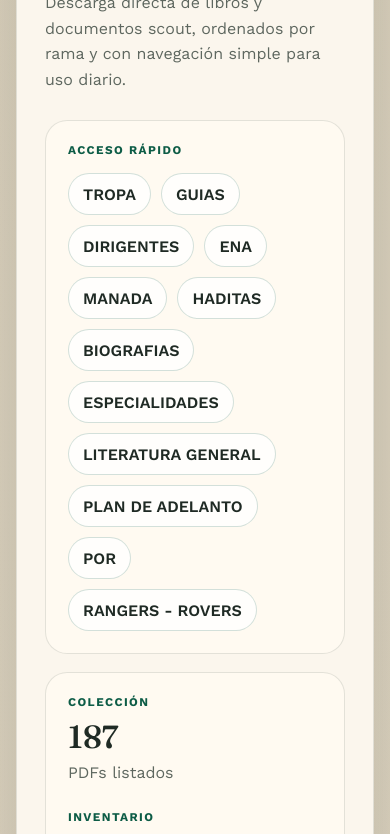
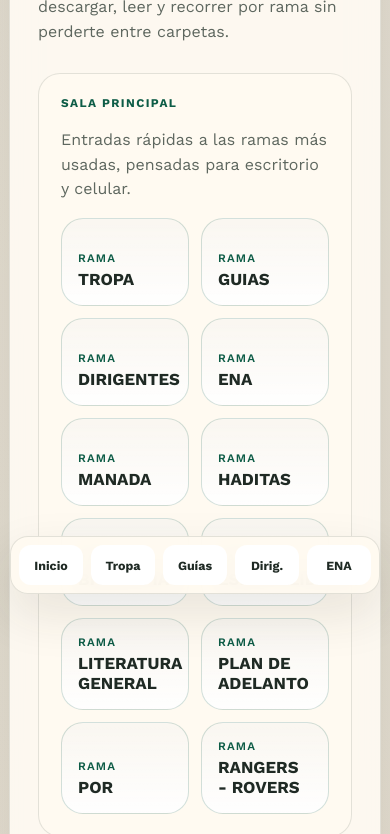
Before and after one commit to NachoPDFdev/Biblioteca-scout-chile, a plain HTML site: page index.html in a window 390 px wide. Shown: the part 238-1072 px from the top of the page. Drawn offline with nearby package versions, Linux system fonts and the light colour scheme.

Commit message:
Add back-to-top, mobile dock and UI polish
Introduce page navigation and visual refinements.

- JavaScript: wire up a #back-to-top button, add smooth scroll-to-top handler, listen for Escape to close the viewer, add a scroll listener and syncScrollUi() to toggle back-to-top visibility, and update quick-nav rendering to include a kicker label.
- HTML: add a top anchor, back-to-top button, mobile dock with common anchors, and refine hero copy and panel labels.
- CSS: new color variable and hero decoration, convert quick-nav to a responsive grid and style quick links (kicker + strong title), add shelf-copy, make controls sticky, add category section accent bar, card hover elevation, back-to-top styling/animations, and responsive rules for the mobile dock and layout spacing.

Purpose: improve navigation on long pages (desktop + mobile), increase discoverability of branches in the quick nav, and apply visual polish for a better reading/interaction experience.

```diff
--- a/app.js
+++ b/app.js
@@ -24,6 +24,7 @@ const els = {
   viewerTitle: document.querySelector("#viewer-title"),
   viewerOpen: document.querySelector("#viewer-open"),
   viewerClose: document.querySelector("#viewer-close"),
+  backToTop: document.querySelector("#back-to-top"),
 };
 
 const COLLATOR = new Intl.Collator("es", { sensitivity: "base" });
@@ -50,6 +51,14 @@ async function boot() {
   });
   els.viewerClose.addEventListener("click", closeViewer);
   els.viewerBackdrop.addEventListener("click", closeViewer);
+  els.backToTop.addEventListener("click", () => {
+    window.scrollTo({ top: 0, behavior: "smooth" });
+  });
+  document.addEventListener("keydown", (event) => {
+    if (event.key === "Escape" && !els.viewer.hidden) closeViewer();
+  });
+  window.addEventListener("scroll", syncScrollUi, { passive: true });
+  syncScrollUi();
 }
 
 function renderCategories() {
@@ -77,7 +86,7 @@ function renderQuickNav() {
     const link = document.createElement("a");
     link.className = "quick-link";
     link.href = `#section-${slugify(category)}`;
-    link.textContent = formatCategory(category);
+    link.innerHTML = `<span class="quick-link-kicker">Rama</span><strong>${formatCategory(category)}</strong>`;
     els.quickNav.appendChild(link);
   }
 }
@@ -212,3 +221,7 @@ function closeViewer() {
   els.viewerFrame.src = "";
   document.body.style.overflow = "";
 }
+
+function syncScrollUi() {
+  els.backToTop.classList.toggle("is-visible", window.scrollY > 420);
+}
--- a/index.html
+++ b/index.html
@@ -10,16 +10,20 @@
     <link rel="stylesheet" href="./styles.css">
   </head>
   <body>
+    <a id="top"></a>
     <main class="page-shell">
       <section class="hero">
-        <p class="eyebrow">Biblioteca digital</p>
-        <h1>Biblioteca Scout Chilena Rescatada</h1>
-        <p class="hero-copy">
-          Descarga directa de libros y documentos scout, ordenados por rama y con navegación simple para uso diario.
-        </p>
+        <div class="hero-copywrap">
+          <p class="eyebrow">Biblioteca digital</p>
+          <h1>Biblioteca Scout Chilena Rescatada</h1>
+          <p class="hero-copy">
+            Una sala de lectura scout para descargar, leer y recorrer por rama sin perderte entre carpetas.
+          </p>
+        </div>
         <div class="hero-grid">
           <article class="hero-panel hero-panel-wide">
-            <p class="panel-label">Acceso rápido</p>
+            <p class="panel-label">Sala principal</p>
+            <p class="shelf-copy">Entradas rápidas a las ramas más usadas, pensadas para escritorio y celular.</p>
             <div class="quick-nav" id="quick-nav"></div>
           </article>
           <article class="hero-panel stats-panel">
@@ -57,6 +61,18 @@
 
       <section class="sections" id="sections"></section>
     </main>
+
+    <button class="back-to-top" id="back-to-top" type="button" aria-label="Volver arriba">
+      ↑ Arriba
+    </button>
+
+    <nav class="mobile-dock" aria-label="Accesos móviles">
+      <a href="#top" class="dock-link">Inicio</a>
+      <a href="#section-tropa" class="dock-link">Tropa</a>
+      <a href="#section-guias" class="dock-link">Guías</a>
+      <a href="#section-dirigentes" class="dock-link">Dirig.</a>
+      <a href="#section-ena" class="dock-link">ENA</a>
+    </nav>
 
     <template id="section-template">
       <section class="category-section">
--- a/styles.css
+++ b/styles.css
@@ -2,6 +2,7 @@
   --bg: #f4efe4;
   --paper: rgba(255, 251, 243, 0.9);
   --paper-strong: #fffaf1;
+  --paper-deep: #efe5d2;
   --ink: #1f2a24;
   --muted: #5e675f;
   --line: rgba(31, 42, 36, 0.12);
@@ -23,6 +24,7 @@ body {
   color: var(--ink);
   font-family: "Work Sans", sans-serif;
   background:
+    linear-gradient(180deg, rgba(255,255,255,0.35), transparent 18%),
     radial-gradient(circle at top left, rgba(180, 100, 42, 0.16), transparent 32%),
     radial-gradient(circle at top right, rgba(13, 92, 70, 0.13), transparent 28%),
     linear-gradient(180deg, #f8f2e7 0%, var(--bg) 100%);
@@ -31,7 +33,7 @@ body {
 .page-shell {
   width: min(1220px, calc(100% - 32px));
   margin: 0 auto;
-  padding: 40px 0 80px;
+  padding: 40px 0 118px;
 }
 
 .hero,
@@ -48,6 +50,23 @@ body {
 .controls,
 .category-section {
   padding: 28px;
+}
+
+.hero {
+  position: relative;
+  overflow: hidden;
+}
+
+.hero::after {
+  content: "";
+  position: absolute;
+  right: -60px;
+  bottom: -110px;
+  width: 340px;
+  height: 340px;
+  border-radius: 50%;
+  background: radial-gradient(circle, rgba(180, 100, 42, 0.16), transparent 68%);
+  pointer-events: none;
 }
 
 .eyebrow,
@@ -71,6 +90,11 @@ body {
   line-height: 0.95;
 }
 
+.hero-copywrap {
+  position: relative;
+  z-index: 1;
+}
+
 .hero-copy,
 .filters-subtitle,
 .card-path,
@@ -79,6 +103,12 @@ body {
   margin: 0;
   color: var(--muted);
   line-height: 1.6;
+}
+
+.shelf-copy {
+  margin: 2px 0 0;
+  color: var(--muted);
+  line-height: 1.55;
 }
 
 .hero-grid {
@@ -107,9 +137,9 @@ body {
 }
 
 .quick-nav {
-  display: flex;
-  flex-wrap: wrap;
-  gap: 10px;
+  display: grid;
+  grid-template-columns: repeat(auto-fit, minmax(150px, 1fr));
+  gap: 12px;
 }
 
 .quick-link,
@@ -136,6 +166,30 @@ body {
   color: var(--ink);
 }
 
+.quick-link {
+  min-height: 88px;
+  flex-direction: column;
+  align-items: flex-start;
+  justify-content: flex-end;
+  gap: 4px;
+  border-radius: 22px;
+  padding: 16px;
+  background:
+    linear-gradient(180deg, rgba(255,255,255,0.68), rgba(255,255,255,0.98)),
+    var(--paper-deep);
+}
+
+.quick-link strong {
+  font-size: 1.05rem;
+}
+
+.quick-link-kicker {
+  font-size: 0.72rem;
+  letter-spacing: 0.1em;
+  text-transform: uppercase;
+  color: var(--accent);
+}
+
 .ghost-button,
 .ghost-link {
   border: 1px solid rgba(13, 92, 70, 0.18);
@@ -160,6 +214,9 @@ body {
 
 .controls {
   margin-top: 22px;
+  position: sticky;
+  top: 12px;
+  z-index: 12;
 }
 
 .search-field {
@@ -253,6 +310,21 @@ input:focus {
   gap: 16px;
 }
 
+.category-section {
+  position: relative;
+  overflow: hidden;
+}
+
+.category-section::before {
+  content: "";
+  position: absolute;
+  top: 0;
+  left: 0;
+  right: 0;
+  height: 7px;
+  background: linear-gradient(90deg, var(--accent), var(--accent-2));
+}
+
 .card {
   display: grid;
   gap: 14px;
@@ -261,6 +333,12 @@ input:focus {
   background: var(--paper-strong);
   border: 1px solid var(--line);
   border-radius: 24px;
+  transition: transform 140ms ease, box-shadow 140ms ease;
+}
+
+.card:hover {
+  transform: translateY(-3px);
+  box-shadow: 0 24px 42px rgba(43, 48, 33, 0.12);
 }
 
 .card-actions {
@@ -347,6 +425,36 @@ input:focus {
   background: white;
 }
 
+.back-to-top {
+  position: fixed;
+  right: 18px;
+  bottom: 88px;
+  z-index: 30;
+  min-height: 44px;
+  padding: 0 14px;
+  border: 0;
+  border-radius: 999px;
+  background: var(--ink);
+  color: white;
+  font: inherit;
+  font-weight: 700;
+  box-shadow: var(--shadow);
+  opacity: 0;
+  pointer-events: none;
+  transform: translateY(12px);
+  transition: 160ms ease;
+}
+
+.back-to-top.is-visible {
+  opacity: 1;
+  pointer-events: auto;
+  transform: translateY(0);
+}
+
+.mobile-dock {
+  display: none;
+}
+
 .empty-state {
   padding: 26px;
   border-radius: 24px;
@@ -355,6 +463,11 @@ input:focus {
 }
 
 @media (max-width: 860px) {
+  .page-shell {
+    width: min(100%, calc(100% - 18px));
+    padding: 18px 0 108px;
+  }
+
   .hero-grid {
     grid-template-columns: 1fr;
   }
@@ -369,4 +482,48 @@ input:focus {
   .section-grid {
     grid-template-columns: 1fr;
   }
+
+  .controls {
+    position: static;
+  }
+
+  .quick-nav {
+    grid-template-columns: repeat(2, minmax(0, 1fr));
+  }
+
+  .mobile-dock {
+    position: fixed;
+    left: 10px;
+    right: 10px;
+    bottom: 12px;
+    z-index: 35;
+    display: grid;
+    grid-template-columns: repeat(5, minmax(0, 1fr));
+    gap: 8px;
+    padding: 8px;
+    border: 1px solid var(--line);
+    border-radius: 18px;
+    background: rgba(255, 250, 241, 0.94);
+    backdrop-filter: blur(14px);
+    box-shadow: var(--shadow);
+  }
+
+  .dock-link {
+    display: inline-flex;
+    justify-content: center;
+    align-items: center;
+    min-height: 40px;
+    padding: 0 8px;
+    border-radius: 12px;
+    text-decoration: none;
+    color: var(--ink);
+    font-size: 0.78rem;
+    font-weight: 700;
+    background: white;
+  }
+
+  .back-to-top {
+    right: 14px;
+    bottom: 84px;
+  }
 }
```
